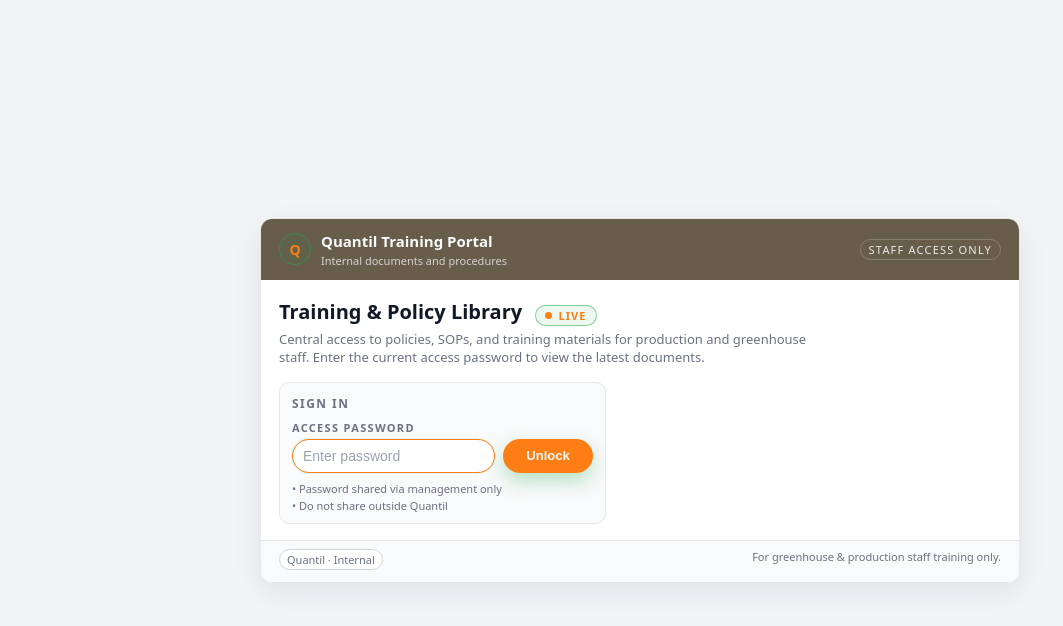
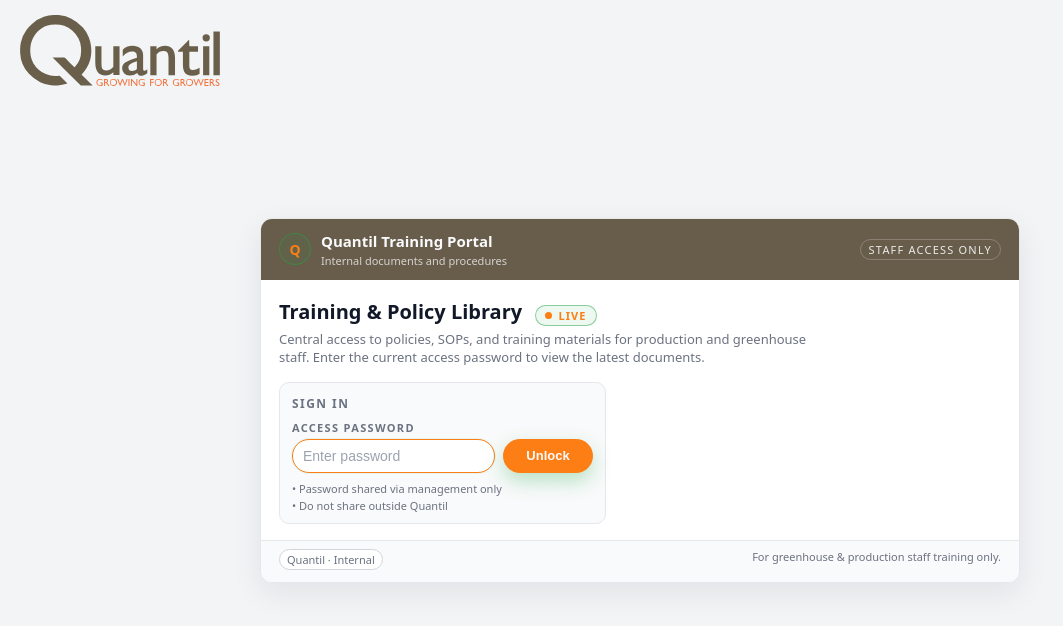
Before and after one commit to QuantilDev/Policy-Training, a plain HTML site: page index.html in a window 1280 px wide. Shown: the whole page, without its empty margins (0-1063 px from the left). Drawn offline with Linux system fonts and the light colour scheme; no server answers.

Commit message:
Add files via upload

```diff
--- a/index.html
+++ b/index.html
@@ -45,12 +45,12 @@
     body::before {
       content: "";
       position: fixed;
-      top: 20px;
+      top: 0px;
       left: 20px;
       width: 200px;
-      height: 200px;
-      background: url("quantil-logo.png") no-repeat center/contain;
-      opacity: 0.08;
+      height: 100px;
+      background: url("logo.svg") no-repeat center/contain;
+      opacity: 100;
       z-index: -1;
       pointer-events: none;
     }
```
